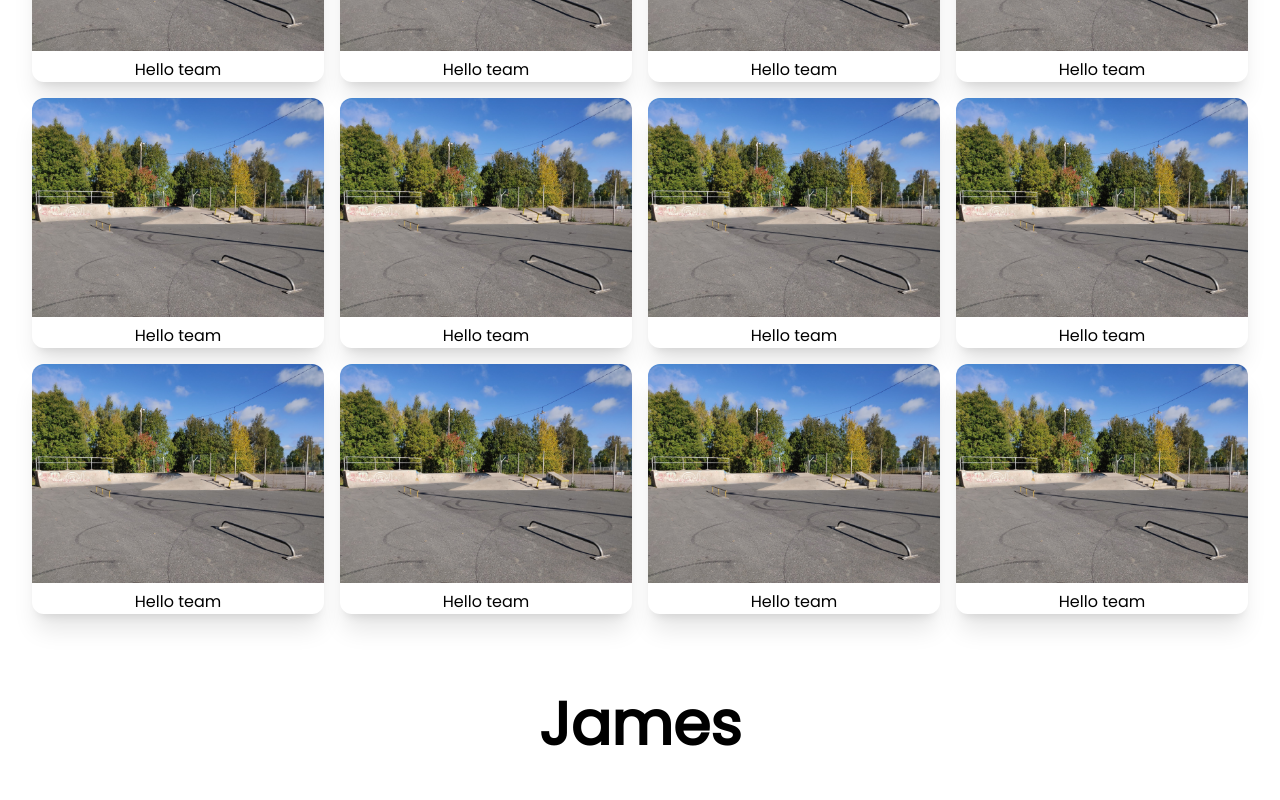
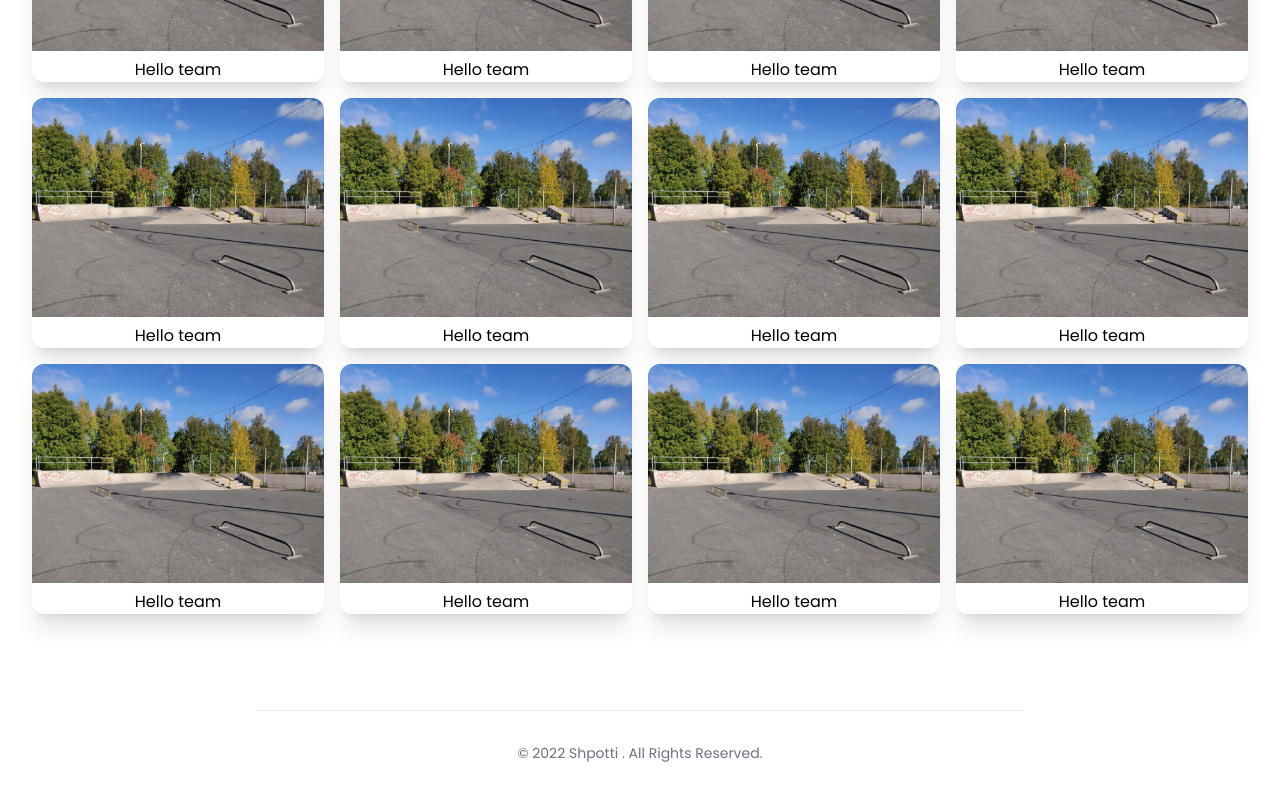
Before and after one commit to MaximilianHagelstam/shpotti, a Next.js app: page / in a window 1280 px wide. Shown: the part 628-1428 px from the top of the page. Built offline with nearby package versions, Linux system fonts and the light colour scheme.

Commit message:
Design footer

```diff
--- /dev/null
+++ b/src/components/Footer/index.tsx
@@ -0,0 +1,12 @@
+const Footer = () => {
+  return (
+    <footer className="p-4 md:px-6 md:py-8">
+      <hr className="my-6 sm:mx-auto lg:my-8 max-w-3xl" />
+      <span className="block text-sm text-gray-500 sm:text-center">
+        © 2022 Shpotti . All Rights Reserved.
+      </span>
+    </footer>
+  );
+};
+
+export default Footer;
--- a/src/pages/index.tsx
+++ b/src/pages/index.tsx
@@ -1,4 +1,5 @@
 import type { NextPage } from "next";
+import Footer from "../components/Footer";
 import Header from "../components/Header";
 import Spots from "../components/Spots";
 
@@ -7,7 +8,8 @@ const Home: NextPage = () => {
     <>
       <Header />
       <Spots />
-      <h1 className="text-6xl font-bold text-center py-12">James</h1>
+      <Footer />
+      {/* <h1 className="text-6xl font-bold text-center py-12">James</h1> */}
     </>
   );
 };
--- a/tailwind.config.js
+++ b/tailwind.config.js
@@ -1,3 +1,6 @@
+// eslint-disable-next-line @typescript-eslint/no-var-requires
+const colors = require("tailwindcss/colors");
+
 module.exports = {
   mode: "jit",
   purge: {
@@ -5,9 +8,10 @@ module.exports = {
   },
   theme: {
     colors: {
-      red: "#df4716",
-      white: "#ffffff",
-      black: "#000000",
+      brand: "#df4716",
+      black: colors.black,
+      white: colors.white,
+      gray: colors.gray,
     },
     extend: {
       fontFamily: {
```
